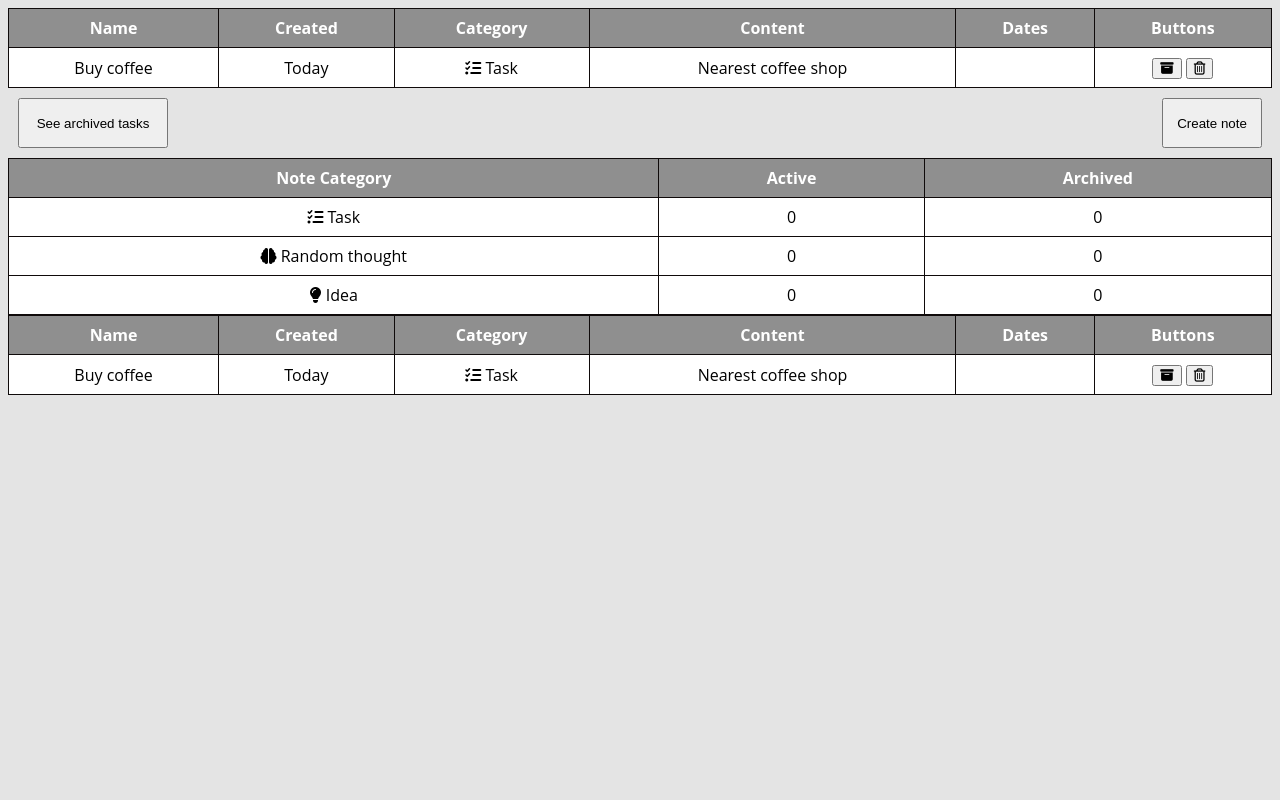
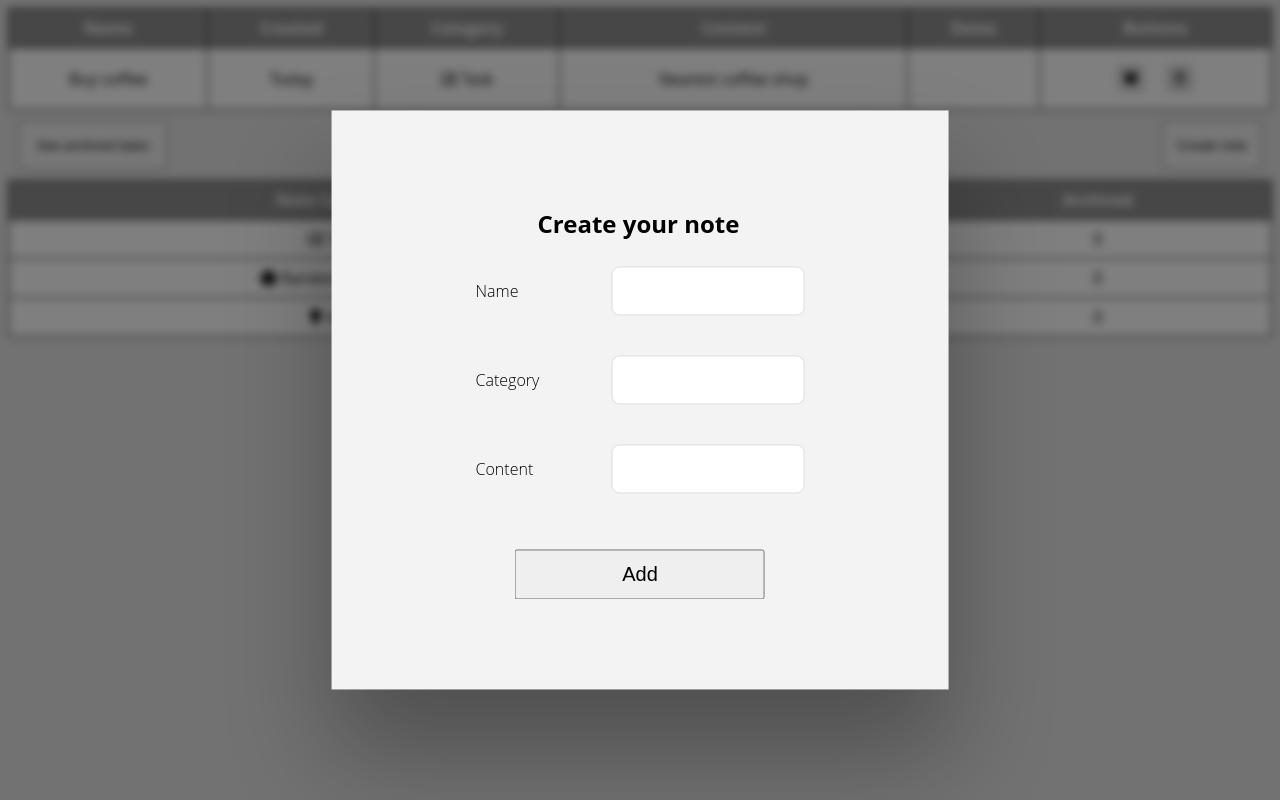
Before and after one commit to lizzochek/radency-tasks, a website: page task-1/index.html in a window 1280 px wide. Both pictures are taken after a click on the button "Create note". Drawn offline with Linux system fonts and the light colour scheme.

Commit message:
Added modal window for task addition

```diff
--- a/task-1/index.html
+++ b/task-1/index.html
@@ -1,15 +1,18 @@
-<!doctype html>
+<!DOCTYPE html>
 <html lang="en">
   <head>
-        <meta name="viewport" content="width=device-width, initial-scale=1">
-        <meta charset="UTF-8">
-        <meta name="author" content="Dolhova Yelyzaveta">
-        <link rel="stylesheet" href="styles.css">
-        <script src="https://kit.fontawesome.com/6ed23c9691.js" crossorigin="anonymous"></script>
+    <meta name="viewport" content="width=device-width, initial-scale=1" />
+    <meta charset="UTF-8" />
+    <meta name="author" content="Dolhova Yelyzaveta" />
+    <link rel="stylesheet" href="styles.css" />
+    <script
+      src="https://kit.fontawesome.com/6ed23c9691.js"
+      crossorigin="anonymous"
+    ></script>
+
     <title>Task app</title>
   </head>
   <body>
-
     <table class="table" id="tableActive">
       <tr>
         <th>Name</th>
@@ -25,18 +28,19 @@
         <td><i class="fas fa-tasks"></i> Task</td>
         <td>Nearest coffee shop</td>
         <td></td>
-                <td><button class="archivebtn">
+        <td>
+          <button class="btn archivebtn">
             <i class="fas fa-archive"></i>
           </button>
-                    <button class="deletebtn">
+          <button class="btn deletebtn">
             <i class="far fa-trash-alt"></i>
           </button>
         </td>
       </tr>
     </table>
-        <button id="seeArchived">See archived tasks</button>
-        <button id="createNote">Create note</button>
-    </body>
+    <button class="btn seeArchived">See archived tasks</button>
+    <button class="btn createNote">Create note</button>
+
     <table class="table">
       <tr>
         <th>Note Category</th>
@@ -60,8 +64,7 @@
       </tr>
     </table>
 
-
-    <table class="table" id="tableArchived" class="hidden">
+    <table class="table hidden" id="tableArchived">
       <tr>
         <th>Name</th>
         <th>Created</th>
@@ -76,13 +79,30 @@
         <td><i class="fas fa-tasks"></i> Task</td>
         <td>Nearest coffee shop</td>
         <td></td>
-            <td><button class="archivebtn">
+        <td>
+          <button class="btn archivebtn">
             <i class="fas fa-archive"></i>
           </button>
-                <button class="deletebtn">
+          <button class="btn deletebtn">
             <i class="far fa-trash-alt"></i>
           </button>
         </td>
       </tr>
     </table>
+
+    <div class="taskDescription hidden">
+      <h1 class="taskDescriptionHeader">Create your note</h1>
+      <form class="taskDescriptionForm">
+        <label>Name</label>
+        <input type="text" />
+        <label>Category</label>
+        <input type="text" />
+        <label>Content</label>
+        <input type="text" />
+        <button class="btn addTask">Add</button>
+      </form>
+    </div>
+    <div class="overlay hidden"></div>
+    <script src="./src/index.js"></script>
+  </body>
 </html>
--- /dev/null
+++ b/task-1/src/index.js
@@ -0,0 +1,16 @@
+"use strict";
+
+const createNote = document.querySelector(".createNote");
+const seeArchived = document.querySelector(".seeArchived");
+
+const archiveNote = document.querySelectorAll(".archivebtn");
+const deleteNoteNote = document.querySelectorAll(".deletebtn");
+
+const taskDescription = document.querySelector(".taskDescription");
+const overlay = document.querySelector(".overlay");
+
+createNote.addEventListener("click", (e) => {
+  e.preventDefault();
+  taskDescription.classList.remove("hidden");
+  overlay.classList.remove("hidden");
+});
--- a/task-1/styles.css
+++ b/task-1/styles.css
@@ -1,4 +1,3 @@
-
 body {
   font-family: "Open Sans", sans-serif;
   background-color: #e4e4e4;
@@ -6,15 +5,13 @@ body {
   overflow: hidden;
 }
 
-
+/* TABLES */
 .table {
   border: 1px solid black;
   width: 100%;
   border-collapse: collapse;
   background-color: #ffffff;
-
 }
-
 
 .table td {
   border: 1px solid rgb(15, 10, 10);
@@ -30,20 +27,95 @@ body {
   background-color: #8f8f8f;
 }
 
-#createNote {
+/* BUTTONS */
+.btn {
   text-align: center;
-    float: right;
   margin: 10px;
   padding: 1px;
-    height:50px;
-    width:100px;
+  height: 50px;
 }
 
-#seeArchived {
-    text-align: center;
+.createNote {
+  float: right;
+  width: 100px;
+}
+
+.seeArchived {
   float: left;
-    margin: 10px;
-    padding: 1px;
-    height:50px;
-    width:150px;
+  width: 150px;
 }
+
+.archivebtn,
+.deletebtn {
+  height: 25px;
+  width: 25px;
+}
+
+/* MODAL WINDOW */
+.taskDescription {
+  position: fixed;
+  top: 50%;
+  left: 50%;
+  transform: translate(-50%, -50%);
+  max-width: 50rem;
+  background-color: #f3f3f3;
+  padding: 5rem 6rem;
+  box-shadow: 0 4rem 6rem rgba(0, 0, 0, 0.3);
+  z-index: 1000;
+  transition: all 0.5s;
+}
+
+.taskDescriptionHeader {
+  font-size: 1.5rem;
+  margin-bottom: 1.5rem;
+  margin-left: 110px;
+  margin-right: 110px;
+  line-height: 1.5;
+}
+
+.taskDescriptionForm {
+  margin: 0 3rem;
+  display: grid;
+  grid-template-columns: 1fr 2fr;
+  align-items: center;
+  gap: 2.5rem;
+}
+
+.taskDescriptionForm label {
+  font-size: 1rem;
+  font-weight: 300;
+}
+
+.taskDescriptionForm input {
+  font-size: 0.8rem;
+  padding: 1rem 0.8rem;
+  border: 1px solid #ddd;
+  border-radius: 0.5rem;
+}
+
+.taskDescriptionForm button {
+  grid-column: 1 / span 2;
+  justify-self: center;
+  margin-top: 1rem;
+  font-size: 1.25rem;
+  font-weight: 300;
+  width: 250px;
+  height: 50px;
+}
+
+.hidden {
+  visibility: hidden;
+  opacity: 0;
+}
+
+.overlay {
+  position: fixed;
+  top: 0;
+  left: 0;
+  width: 100%;
+  height: 100%;
+  background-color: rgba(0, 0, 0, 0.5);
+  backdrop-filter: blur(4px);
+  z-index: 100;
+  transition: all 0.5s;
+}
```
Lines whose indentation alone changed are shown as unchanged.
